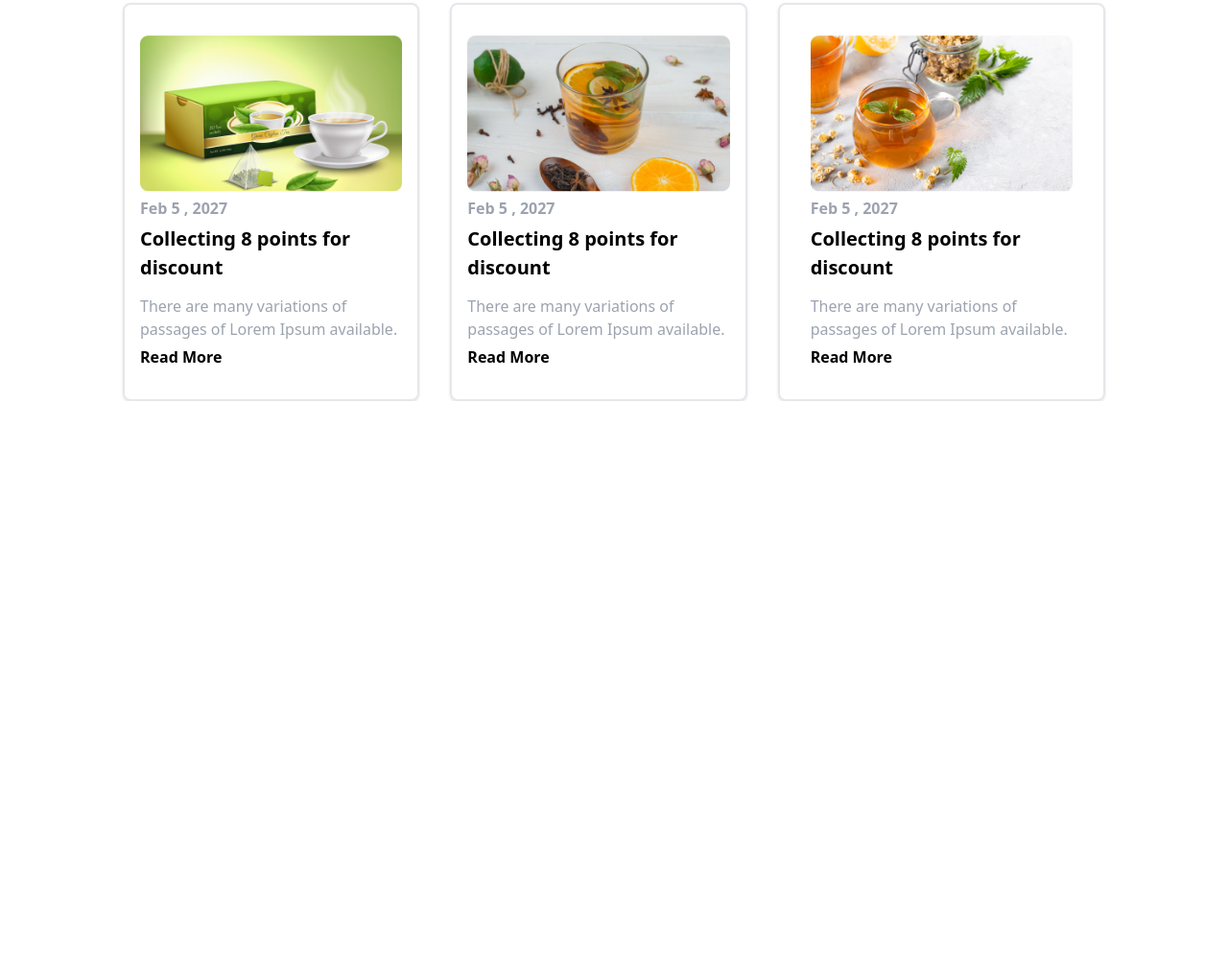
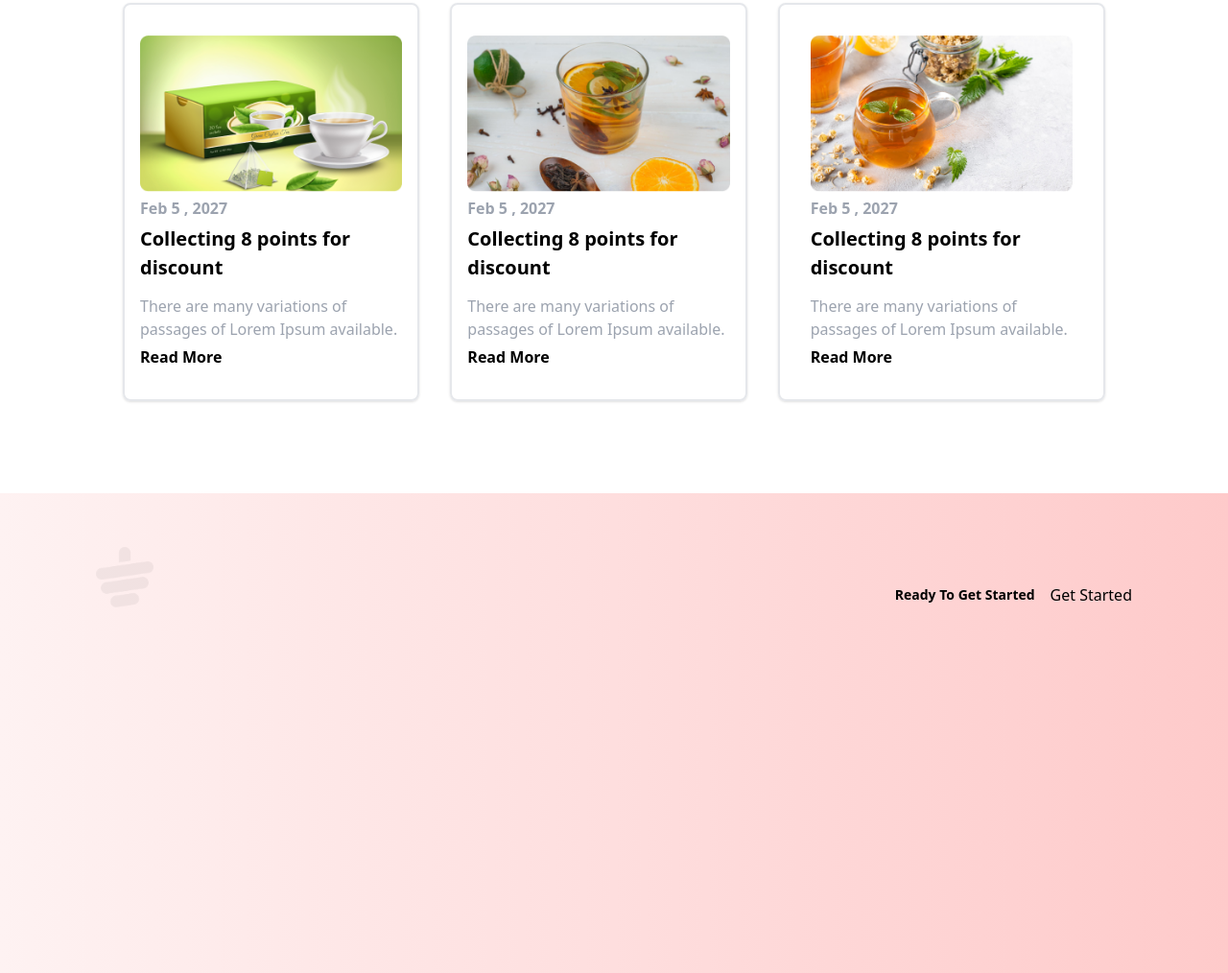
Before and after one commit to miazi2003/tea-house-project, a plain HTML site: page index.html in a window 1280 px wide. Shown: the part 2561-3575 px from the top of the page at 96% size. Before the commit the page ends 2979 px from the top, so only its background shows below. Drawn offline with nearby package versions, Linux system fonts and the light colour scheme.

Commit message:
unfinished footer added

```diff
--- a/index.html
+++ b/index.html
@@ -284,6 +284,7 @@
       </section>
       <!-- news section -->
       <div class="flex flex-col items-center text-center">
+        <!-- title -->
         <h1 class="text-[2.5rem] md:text-[2.75rem] font-bold mb-2">
           News & Events
         </h1>
@@ -294,11 +295,11 @@
         </p>
 
 
-
+        <!-- news div -->
         <div class="h-auto w-full flex flex-col md:flex-row gap-8">
 
 
-
+          <!-- news column 1 -->
           <div class="shadow h-auto md:flex-1  px-4 py-8 rounded-lg flex flex-col gap-[5px] md:text-start border-2">
             <div>
               <img src="./images/news-1.png" alt="" />
@@ -312,7 +313,7 @@
           </div>
 
 
-
+          <!-- news column 2 -->
 
           <div class="shadow h-auto md:flex-1  px-4 py-8 rounded-lg flex flex-col gap-[5px] md:text-start border-2">
             <div>
@@ -327,7 +328,7 @@
           </div>
 
 
-
+          <!-- news column 3 -->
 
 
           <div class="shadow h-auto md:flex-1  px-8 py-8 rounded-lg flex flex-col gap-[5px] md:text-start border-2 ">
@@ -344,5 +345,24 @@
         </div>
       </div>
     </main>
+
+
+    <!-- footer -->
+
+
+
+    <footer class="mt-24 bg-gradient-to-r from-red-50 to-red-200 h-[500px] w-full px-10 py-14  ">
+      <div class="max-w-[90%] mx-auto ">
+        <div class="flex flex-col items-center md:flex md:flex-row justify-between w-full h-[100px] md:items-center gap-4 ">
+          <div class="h-full w-[100px] md:w-[60px] " >
+            <img class="invert h-auto w-full " src="./images/bg_cup.png" alt="">
+          </div>
+          <div class="flex flex-col md:flex md:flex-row md:items-center gap-4  md:gap-4">
+            <a href="" class="font-semibold text-sm ">Ready To Get Started</a>
+            <button>Get Started</button>
+          </div>
+        </div>
+      </div>
+    </footer>
   </body>
 </html>
```
